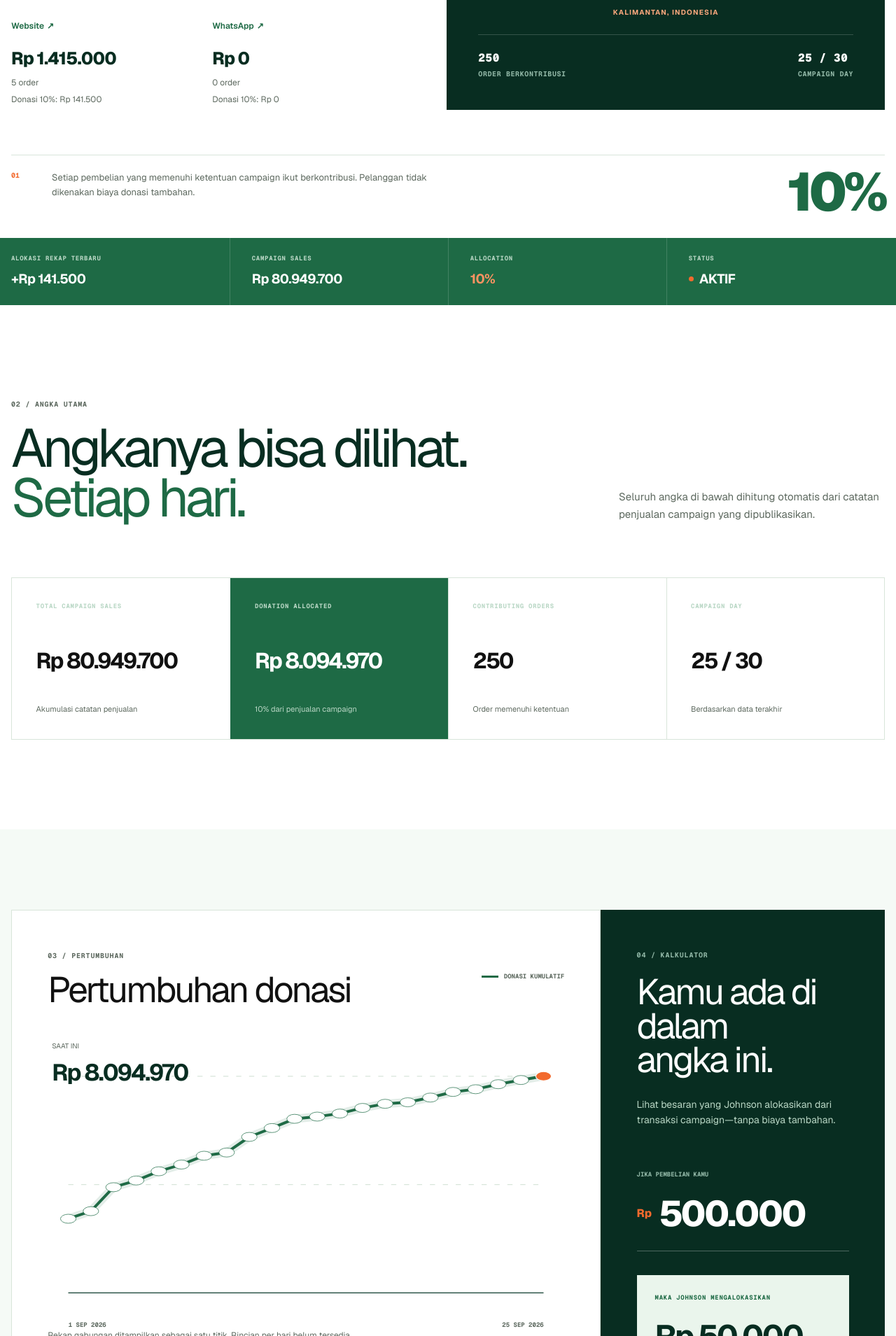
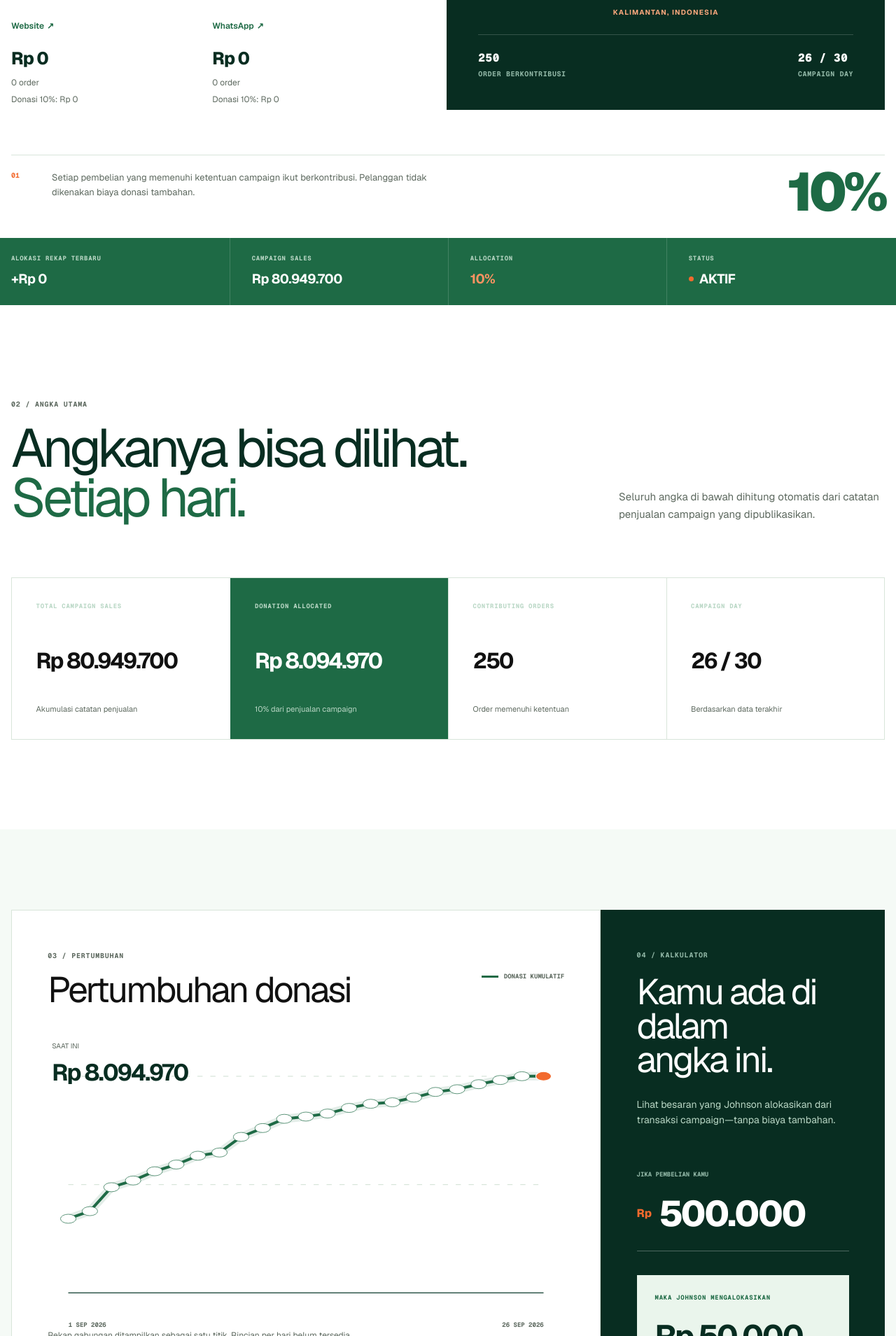
Before and after one commit to johnsonavengers/johnsonkalimantan, a Next.js app: page / in a window 1280 px wide. Shown: the part 631-2540 px from the top of the page at 70% size. Built offline with nearby package versions, Linux system fonts and the light colour scheme.

Commit message:
Record September 26 with zero sales and orders

```diff
--- a/data/campaign.json
+++ b/data/campaign.json
@@ -13,7 +13,7 @@
       "campaignUrl": "https://kitabisa.com/campaign/patunganjohnsonuntukhutan",
       "roundingNote": "Menurut penjelasan tim Johnson, nominal penyaluran dibulatkan ke atas agar dapat diproses melalui sistem Kitabisa.com."
     },
-    "lastUpdated": "2026-09-25T21:07:16+07:00"
+    "lastUpdated": "2026-09-27T00:51:49+07:00"
   },
   "daily": [
     {
@@ -170,6 +170,13 @@
       "channels": { "website": 1415000, "whatsapp": 0 },
       "orders": 5,
       "orderChannels": { "website": 5, "whatsapp": 0 }
+    },
+    {
+      "date": "2026-09-26",
+      "sales": 0,
+      "channels": { "website": 0, "whatsapp": 0 },
+      "orders": 0,
+      "orderChannels": { "website": 0, "whatsapp": 0 }
     }
   ],
   "disbursements": [
--- a/scripts/validate-campaign.mjs
+++ b/scripts/validate-campaign.mjs
@@ -21,7 +21,7 @@ for (const [index, row] of (daily ?? []).entries()) {
   if (seen.has(row.date)) failures.push(`Tanggal duplikat: ${row.date}.`);
   seen.add(row.date);
   if (start < campaign.startDate || row.date > campaign.endDate) failures.push(`Tanggal di luar periode campaign pada baris ${index + 1}.`);
-  if (!Number.isFinite(row.sales) || row.sales <= 0) failures.push(`Sales harus lebih dari nol pada ${row.date}.`);
+  if (!Number.isFinite(row.sales) || row.sales < 0) failures.push(`Sales harus nol atau lebih pada ${row.date}.`);
   if (row.channels && (![row.channels.website, row.channels.whatsapp].every(value => Number.isFinite(value) && value >= 0) || row.channels.website + row.channels.whatsapp !== row.sales)) failures.push(`Rincian kanal harus sesuai total sales pada ${row.date}.`);
   if (row.orders !== null && (!Number.isInteger(row.orders) || row.orders < 0)) failures.push(`Orders tidak valid pada ${row.date}.`);
   if (row.orderChannels && (![row.orderChannels.website, row.orderChannels.whatsapp].every(value => Number.isInteger(value) && value >= 0) || row.orderChannels.website + row.orderChannels.whatsapp !== row.orders)) failures.push(`Rincian order kanal harus sesuai total orders pada ${row.date}.`);
```
Also changed, not shown: 1 other file (tests, documents, lock files or other folders).
